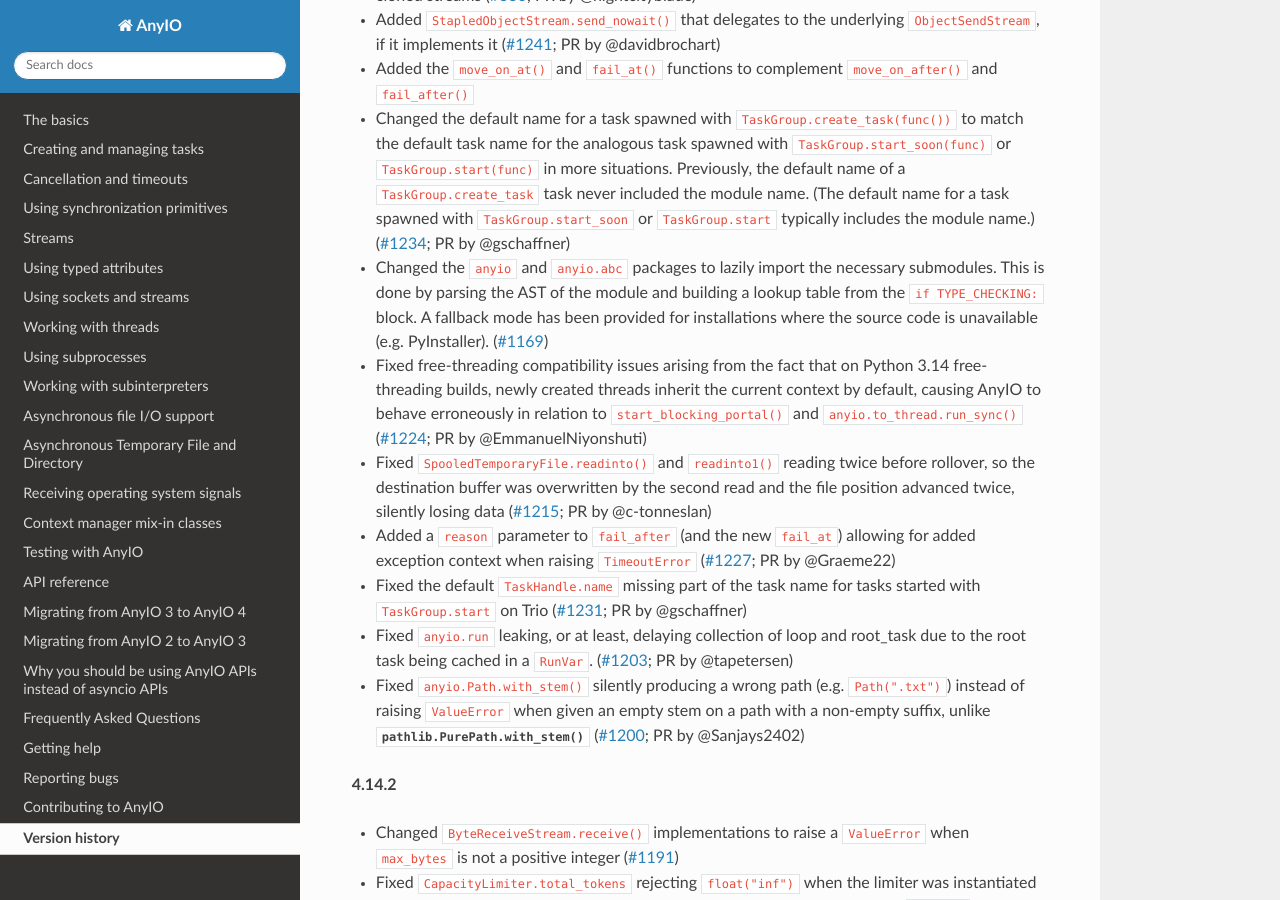
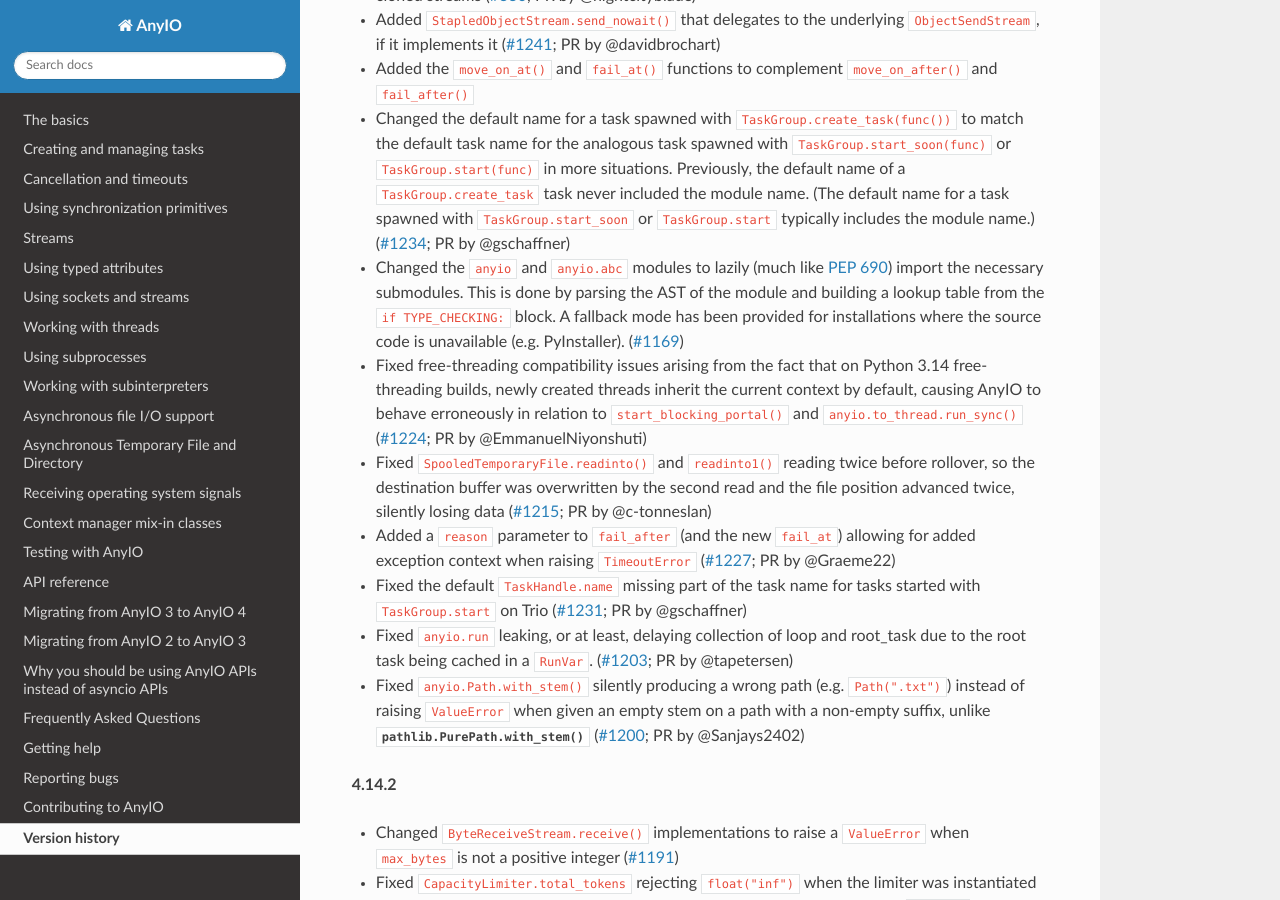
Before and after one commit to agronholm/anyio, a Sphinx documentation site: the page built from docs/versionhistory.rst, in a window 1280 px wide and 900 px high, scrolled down 345 px. Built offline with Sphinx 7.4.7 and the Read the Docs theme 3.1.0, drawn with Linux system fonts in a browser that asks for light colours; the version number could not be read and is left out.

Commit message:
Improved the changelog entry as per the review

```diff
--- a/docs/versionhistory.rst
+++ b/docs/versionhistory.rst
@@ -23,10 +23,11 @@ This library adheres to `Semantic Versioning 2.0 <http://semver.org/>`_.
   module name. (The default name for a task spawned with ``TaskGroup.start_soon`` or
   ``TaskGroup.start`` typically includes the module name.)
   (`#1234 <https://github.com/agronholm/anyio/pull/1234>`_; PR by @gschaffner)
-- Changed the ``anyio`` and ``anyio.abc`` packages to lazily import the necessary
-  submodules. This is done by parsing the AST of the module and building a lookup table
-  from the ``if TYPE_CHECKING:`` block. A fallback mode has been provided for
-  installations where the source code is unavailable (e.g. PyInstaller).
+- Changed the ``anyio`` and ``anyio.abc`` modules to lazily (much like
+  `PEP 690 <https://peps.python.org/pep-0690/>`_) import the necessary submodules. This
+  is done by parsing the AST of the module and building a lookup table from the
+  ``if TYPE_CHECKING:`` block. A fallback mode has been provided for installations where
+  the source code is unavailable (e.g. PyInstaller).
   (`#1169 <https://github.com/agronholm/anyio/pull/1169>`_)
 - Fixed free-threading compatibility issues arising from the fact that on Python 3.14
   free-threading builds, newly created threads inherit the current context by default,
```
